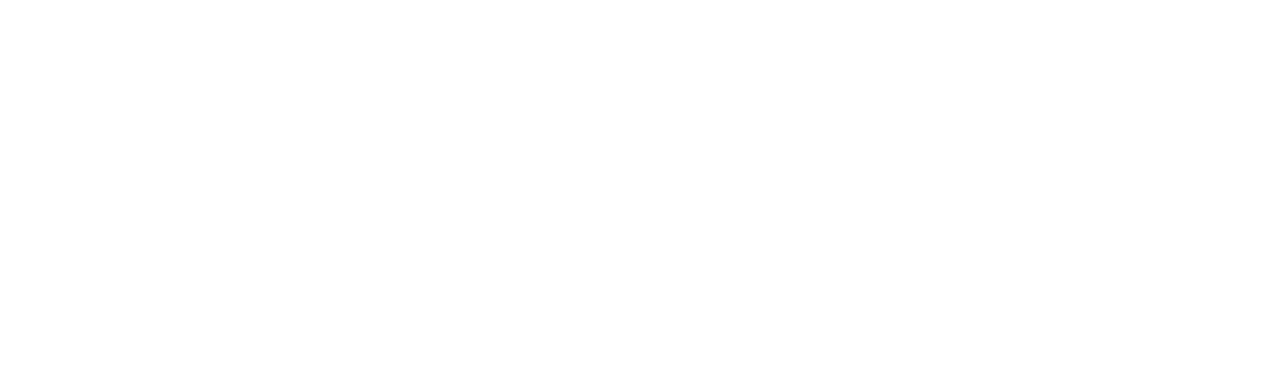
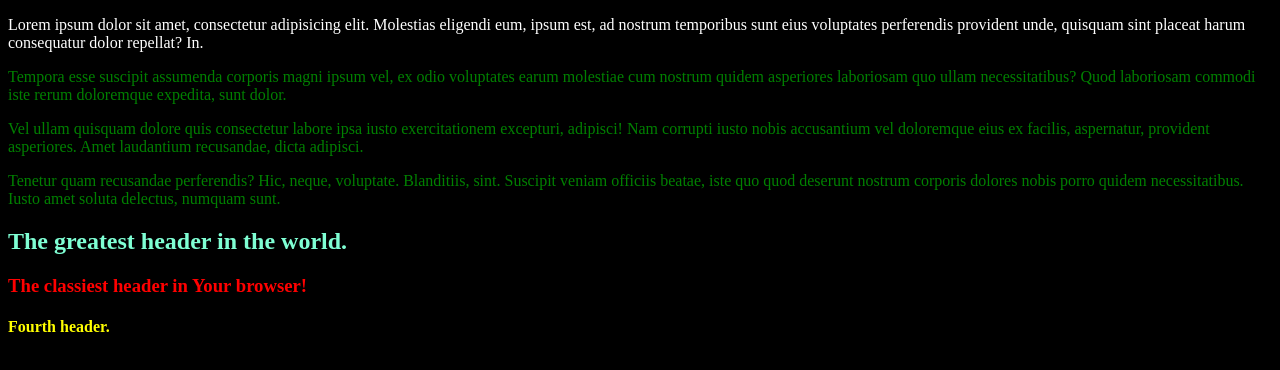
Before and after one commit to lehronn/jquery-module, a website: page development/html/index.html in a window 1280 px wide. Drawn offline with nearby package versions, Linux system fonts and the light colour scheme; files that its build step writes are made by us from their sources; a web font is replaced by a local one.

Commit message:
My own exercises and trying

```diff
--- a/development/html/index.html
+++ b/development/html/index.html
@@ -7,10 +7,21 @@
     <link rel="stylesheet" type="text/css" href="./css/main.css">
     <meta name="viewport" content="width=device-width, initial-scale=1.0">
     <title>soda inc.</title>
+    <script src="https://ajax.googleapis.com/ajax/libs/jquery/1.12.4/jquery.min.js"></script>
 </head>
 <body>
-
-
+<p>
+  Lorem ipsum dolor sit amet, consectetur adipisicing elit. Molestias eligendi eum, ipsum est, ad nostrum temporibus sunt eius voluptates perferendis provident unde, quisquam sint placeat harum consequatur dolor repellat? In.
+</p>
+<p>
+  Tempora esse suscipit assumenda corporis magni ipsum vel, ex odio voluptates earum molestiae cum nostrum quidem asperiores laboriosam quo ullam necessitatibus? Quod laboriosam commodi iste rerum doloremque expedita, sunt dolor.
+</p>
+<p>
+  Vel ullam quisquam dolore quis consectetur labore ipsa iusto exercitationem excepturi, adipisci! Nam corrupti iusto nobis accusantium vel doloremque eius ex facilis, aspernatur, provident asperiores. Amet laudantium recusandae, dicta adipisci.
+</p>
+<p>
+  Tenetur quam recusandae perferendis? Hic, neque, voluptate. Blanditiis, sint. Suscipit veniam officiis beatae, iste quo quod deserunt nostrum corporis dolores nobis porro quidem necessitatibus. Iusto amet soluta delectus, numquam sunt.
+</p>
 
 <script src="./js/script.min.js"></script>
 </body>
--- a/development/js/script.js
+++ b/development/js/script.js
@@ -1,2 +1,41 @@
 // scripts.js
-console.log('js file is started.');
+
+//waiting for DOM objects.
+$(function(){
+	console.log('js file is started and DOMs objects is loaded.');
+//end waiting
+
+//change color with css metod
+  var paragraphs = $('p').css('color','green');
+  $('body').css('background-color', 'black');
+
+  var jqFirstParagraph = paragraphs.eq(0);
+  console.log(rawFirstParagraph); //pick first elem. from array with jquery function eq.
+  var rawSecParagraph = paragraphs[1];
+
+  var rawFirstParagraph = paragraphs[0]; //pick this same elem. with javascript withour jquery wrapper.
+
+  console.log(jqFirstParagraph);
+  jqFirstParagraph.css('color', 'white');
+//create new elements with jQuery.
+
+  var header2 = $('<h2>The greatest header in the world.</h2>'),
+      header3 = $('<h3 class="classy-header">The classiest header in Your browser!</h3>'),
+      header4 = $('<h4>Fourth header.</h4>');
+
+  header4.css('color', 'yellow');
+
+  console.log(header2);
+  console.log(header3);
+  console.log(header4);
+
+  $('body').append(header2);
+  $('body').append(header3);
+  $('body').append(header4);
+
+//iteration of DOM elements with .each
+
+
+
+
+});
--- a/development/sass/main.sass
+++ b/development/sass/main.sass
@@ -1,3 +1,8 @@
 // soda inc.
 // version: 1.0 prerealese
-@import url('https://fonts.googleapis.com/css?family=Comfortaa:300,400,700|Josefin+Slab:100,400,700|Nova+Mono&subset=latin-ext')
+
+h2
+  color: aquamarine
+
+.classy-header
+  color: red
```
Also changed, not shown: distribution/index.html (+1 -1 lines), distribution/css/main.css, distribution/js/script.min.js, 2 other files.
